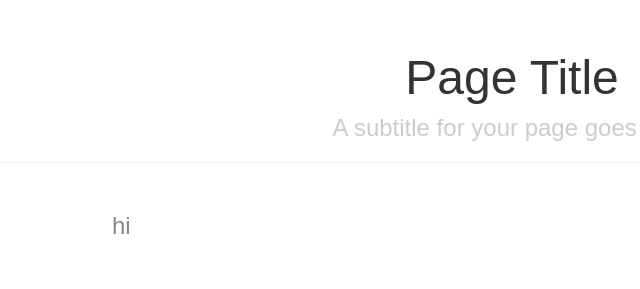
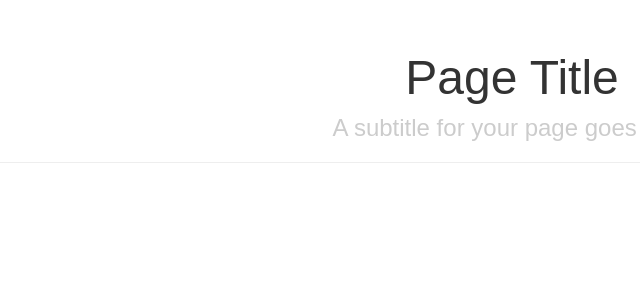
Before and after one commit to COE457/frontend, a website: page public/html/index.html in a window 1280 px wide. Shown: the top 289 px of the page, 203-843 px from the left. Drawn offline with nearby package versions, Linux system fonts and the light colour scheme.

Commit message:
clean index.html

```diff
--- a/public/html/index.html
+++ b/public/html/index.html
@@ -20,7 +20,6 @@
     <div id="layout">
       <!-- Menu toggle -->
       <a href="#menu" id="menuLink" class="menu-link">
-        <!-- Hamburger icon -->
         <span></span>
       </a>
 
@@ -59,7 +58,7 @@
           <h2>A subtitle for your page goes here</h2>
         </div>
 
-        <div id="content"><h2 class="content-subhead">hi</h2></div>
+        <div id="content"></div>
       </div>
     </div>
 
```
